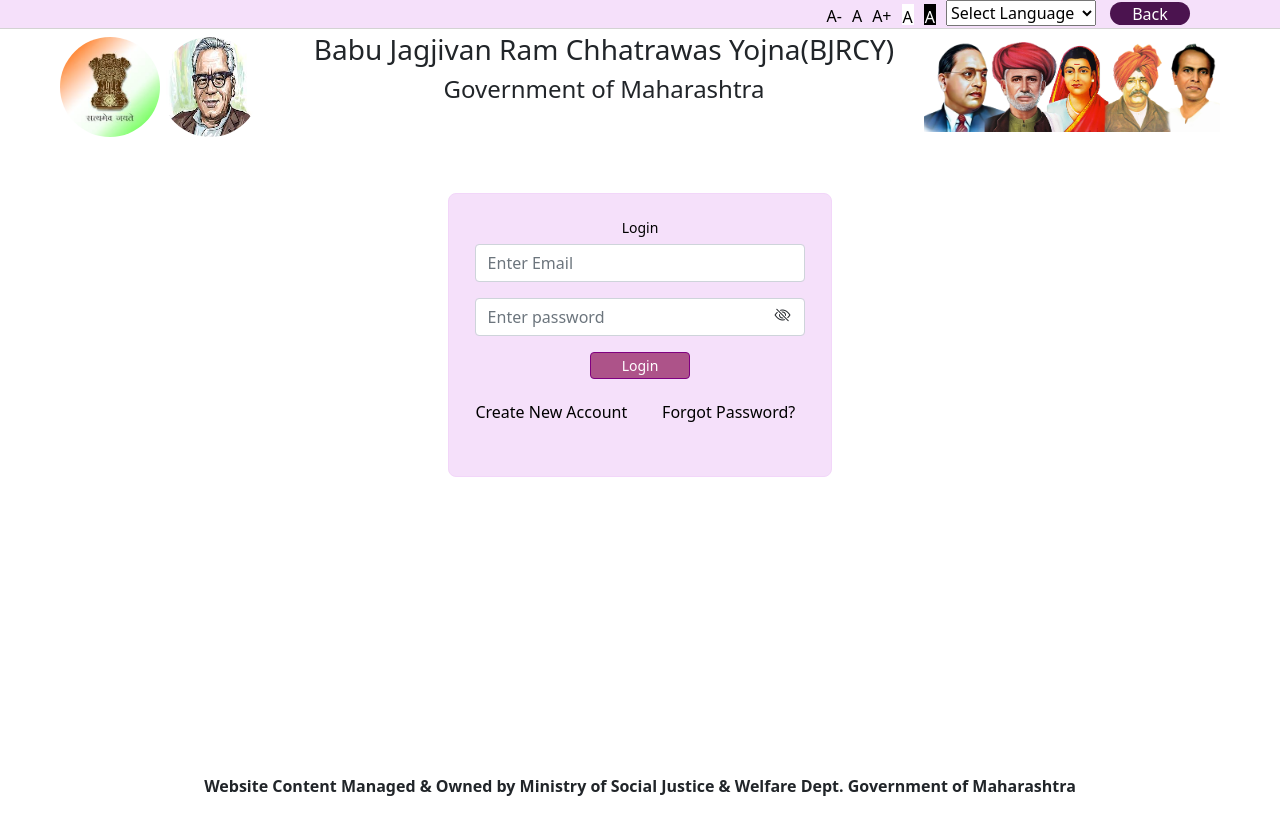
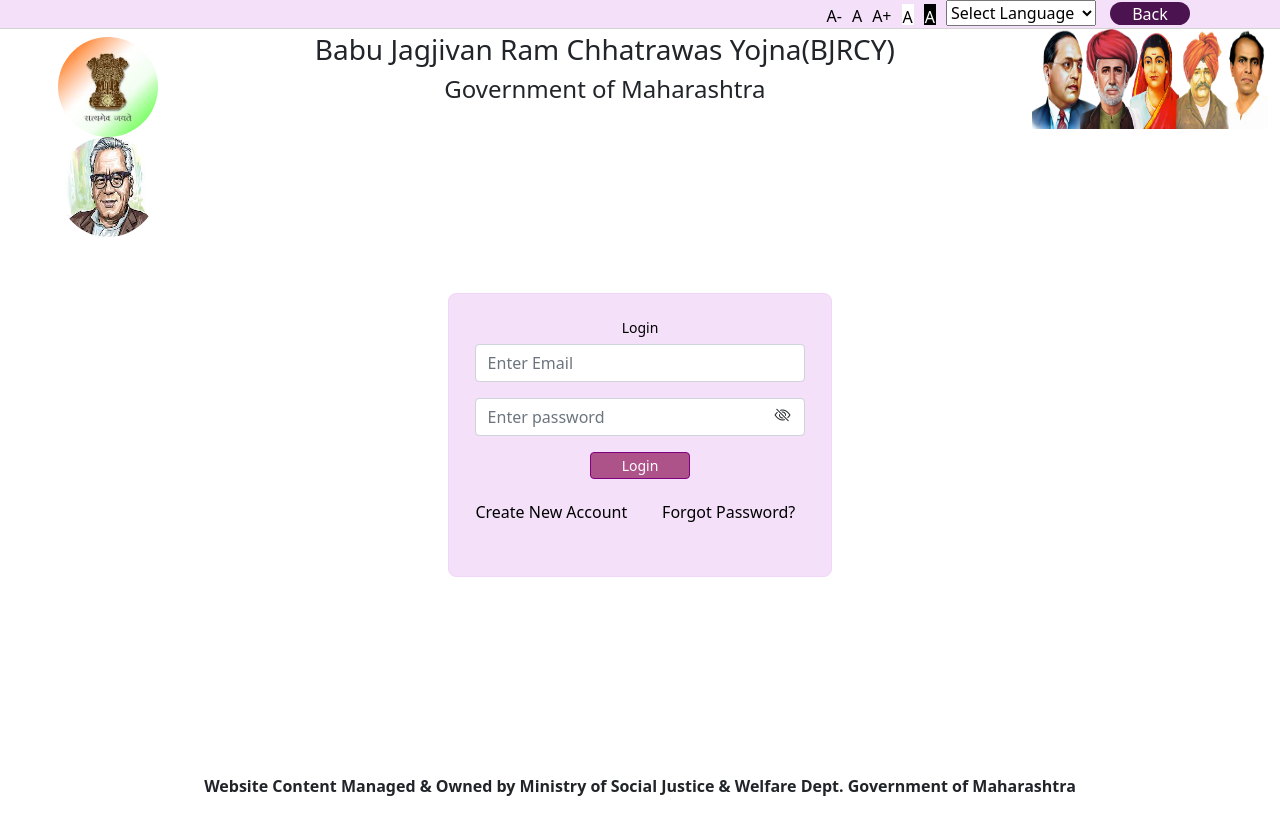
Before and after one commit to Rohini1101/CloudServer, a website: page login.html in a window 1280 px wide. Before the commit the page ends 800 px from the top, so only its background shows below. Drawn offline with nearby package versions, Linux system fonts and the light colour scheme.

```diff
--- a/login.html
+++ b/login.html
@@ -77,8 +77,8 @@
         </header>
 
         <!-- header section 2 -->
-        <div class="row" id="header2_section" style="width: 100%;margin: 0px;">
-            <div class="row col-md-3 col-lg-3 p-2 justify-content-center">
+        <div class="row" id="header2_section" style="width: 100%;margin-left: 0.9px;">
+            <div class="row col-md-2 col-sm-12 p-2 justify-content-center">
                 <div style="width: 100px; height: 100px;">
                     <img src="images/satyamev jayte.jfif" class="img_div2">
                 </div>
@@ -88,14 +88,14 @@
 
             </div>
 
-            <div class="row col-md-6 col-lg-6 text-center p-1"><span>
+            <div class="row col-md-8 col-sm-12 text-center p-1"><span>
                     <h3 id="text_design">Babu Jagjivan Ram Chhatrawas Yojna(BJRCY)
                     </h3>
                     <h4 id="text_design1">Government of Maharashtra</h4>
                 </span>
             </div>
-            <div class="col-md-3 col-lg-3 main_header_right">
-                <span><img src="images/savitri.png" style="height: 100%;width: 100%;float: right"></span>
+            <div class="col-md-2 col-sm-12 " style="height: 100px;">
+                <span><img src="images/savitri.png" style="height: 100%;width: 125%;"></span>
             </div>
 
         </div>
```
